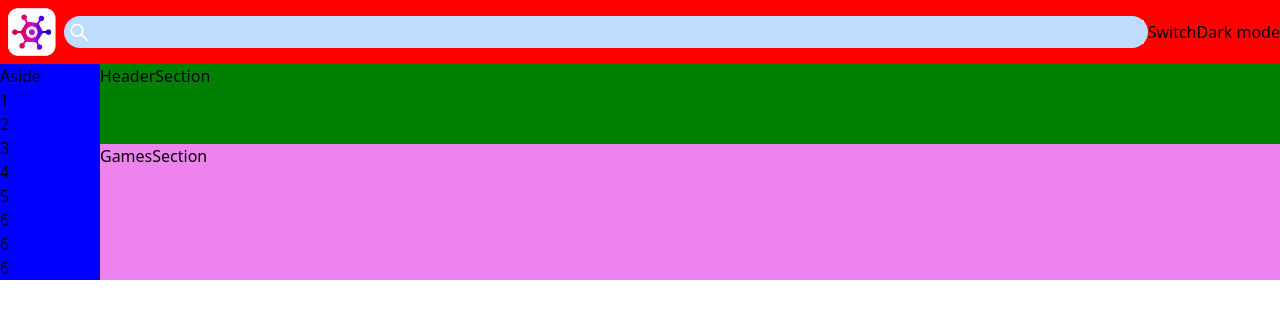
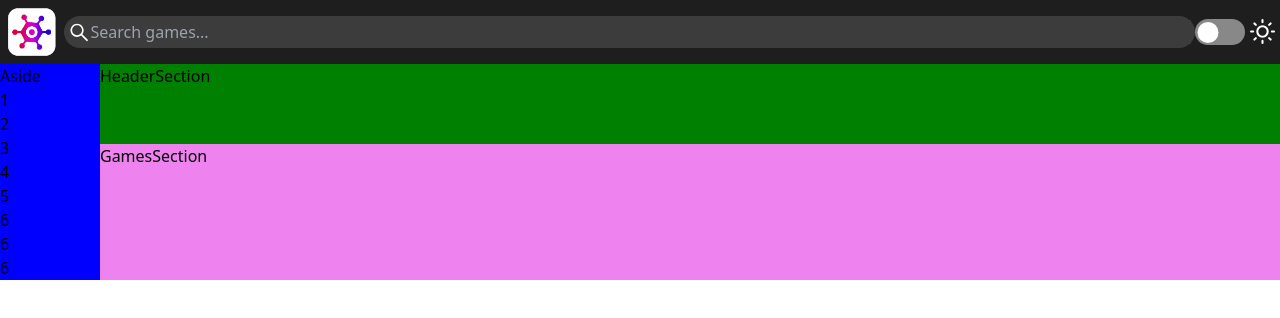
Before and after one commit to Krystof1999/game-hub-app, a React (Vite) app in the folder game-hub/: page / in a window 1280 px wide. Shown: the top 318 px of the page. Built offline with nearby package versions, Linux system fonts and the light colour scheme.

Commit message:
Navbar implementation

```diff
--- a/game-hub/package.json
+++ b/game-hub/package.json
@@ -12,7 +12,8 @@
   "dependencies": {
     "@react-icons/all-files": "^4.1.0",
     "react": "^18.2.0",
-    "react-dom": "^18.2.0"
+    "react-dom": "^18.2.0",
+    "react-switch": "^7.0.0"
   },
   "devDependencies": {
     "@types/react": "^18.0.37",
--- /dev/null
+++ b/game-hub/src/components/CustomSwitch.tsx
@@ -0,0 +1,25 @@
+import Switch from "react-switch";
+
+interface Props {
+  checked: boolean;
+  setChecked: React.Dispatch<React.SetStateAction<boolean>>;
+}
+
+const App = ({ checked, setChecked }: Props) => {
+  return (
+    <Switch
+      onChange={() => setChecked(!checked)}
+      checked={checked}
+      id="normal-switch"
+      uncheckedIcon={false}
+      checkedIcon={false}
+      // offColor={"#8BB7F0"}
+      // onColor={"#8BB7F0"}
+      handleDiameter={21}
+      height={26}
+      width={50}
+    />
+  );
+};
+
+export default App;
--- a/game-hub/src/components/NavBar.tsx
+++ b/game-hub/src/components/NavBar.tsx
@@ -1,23 +1,36 @@
 import { AiOutlineSearch } from "@react-icons/all-files/ai/AiOutlineSearch";
+import CustomSwitch from "./CustomSwitch";
+import { FiSun } from "@react-icons/all-files/fi/FiSun";
+import { BiMoon } from "@react-icons/all-files/bi/BiMoon";
+import { useState } from "react";
 
 const NavBar = () => {
+  const [checked, setChecked] = useState(false);
+
   return (
     <div className="flex justify-between items-center">
       <div className="w-16 h-16">
         <img src="/src/assets/logo.webp" alt="navbar-logo" className=" " />
       </div>
-      <div className="flex-grow bg-blue-200 rounded-full p-1">
+      <div className="flex-grow bg-[#3c3c3c] rounded-full p-1">
         <form className="flex w-full items-center">
           <AiOutlineSearch color="white" size="23px" />
           <input
             type="text"
-            className="w-full bg-blue-200 border-0 outline-none"
+            placeholder="Search games..."
+            className="w-full bg-[#3c3c3c] border-0 outline-none text-white"
           />
         </form>
       </div>
       <div className="flex">
-        <p>Switch</p>
-        <p>Dark mode</p>
+        <CustomSwitch checked={checked} setChecked={setChecked} />
+        <div className="mr-[5px] ml-[5px]">
+          {checked ? (
+            <BiMoon size="25px" color="white" />
+          ) : (
+            <FiSun size="25px" color="white" />
+          )}
+        </div>
       </div>
     </div>
   );
--- a/game-hub/src/index.css
+++ b/game-hub/src/index.css
@@ -16,7 +16,7 @@
 }
 
 .navbar{
-    background-color: red;
+    background-color: #1e1e1e;
     grid-area: navbar;
 }
 
```
Also changed, not shown: 1 other file (tests, documents, lock files or other folders).
